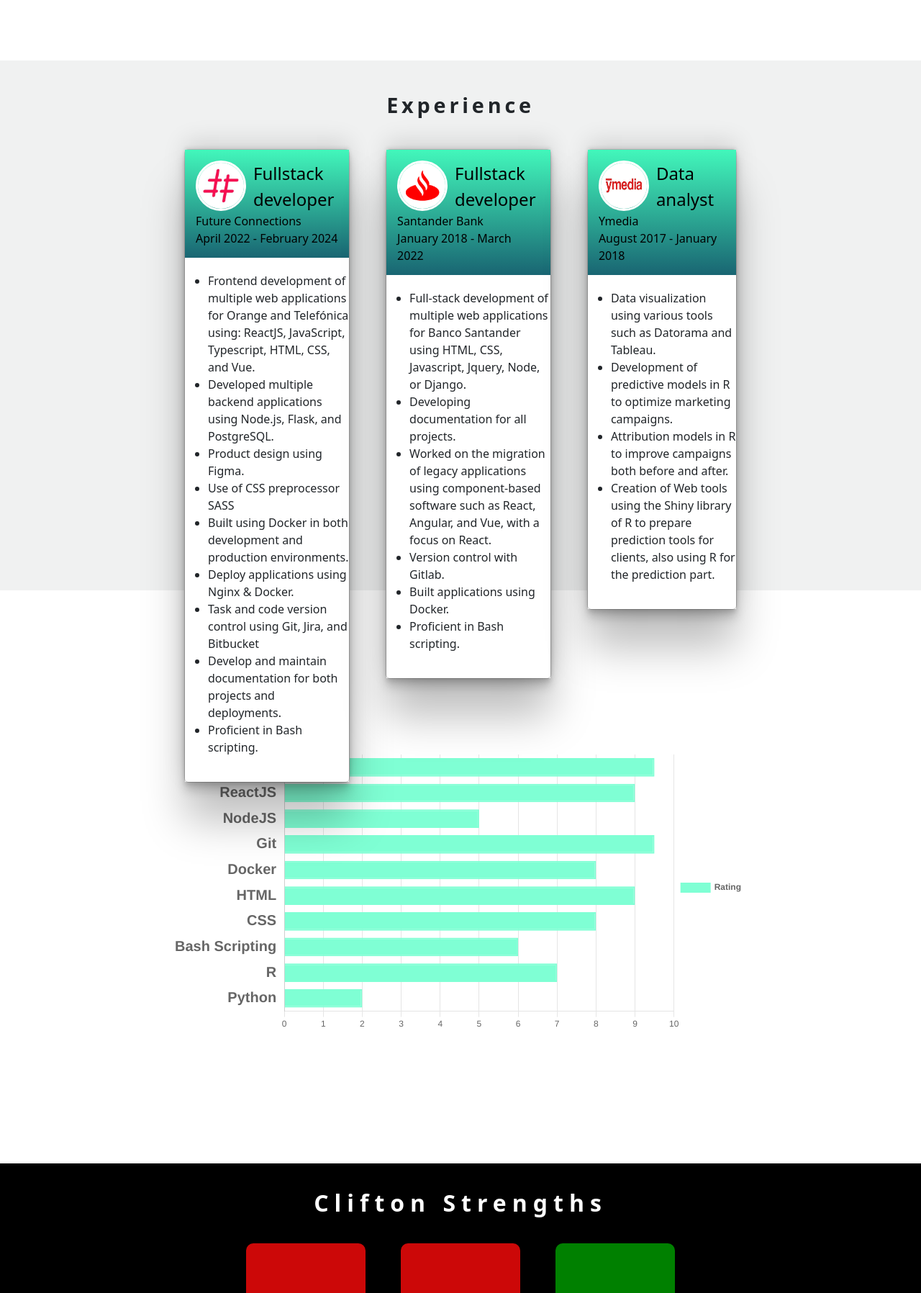
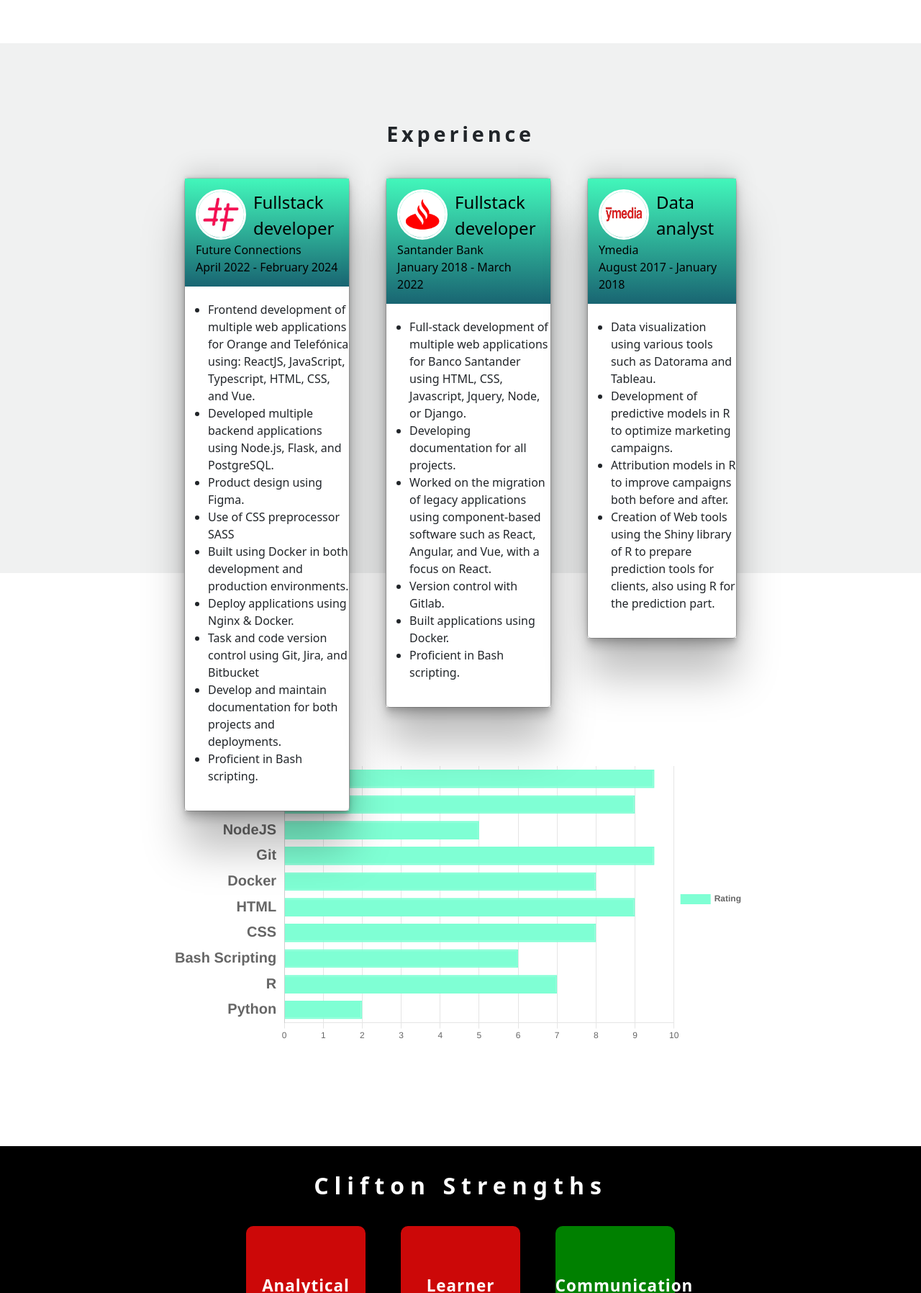
Before and after one commit to carlesDeveloper/personalPage, a React (Vite) app in the folder frontend_personal_page/: page / in a window 1280 px wide. Shown: the part 755-2551 px from the top of the page at 72% size. Built offline with nearby package versions, Linux system fonts and the light colour scheme.

Commit message:
scroll adjusted

```diff
--- a/frontend_personal_page/src/App.tsx
+++ b/frontend_personal_page/src/App.tsx
@@ -27,9 +27,9 @@
         setActiveContact(false)
 
         const scrollTop = window.scrollY;
-        if(scrollTop < 880){
+        if(scrollTop < 780){
             setActiveAbout(true)
-        } else if(scrollTop < 1700){
+        } else if(scrollTop < 1600){
             setActiveExperience(true)
         } else if(scrollTop < 3300){
             setActiveSkills(true)
--- a/frontend_personal_page/src/assets/experience.css
+++ b/frontend_personal_page/src/assets/experience.css
@@ -3,6 +3,7 @@
     display: block;
     height: 92vh;
     background-color: #F0F1F1;
+    padding-top: 5vh;
 }
 
 .experience__title{
--- a/frontend_personal_page/src/assets/skills.css
+++ b/frontend_personal_page/src/assets/skills.css
@@ -5,6 +5,7 @@
     /* justify-content: center; */
     flex-direction: column;
     height: 92vh;
+    padding-top: 5vh;
 }
 
 .skills__title{
```
